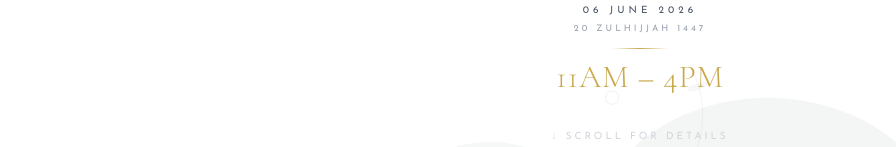
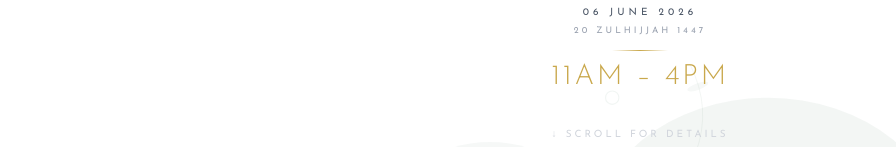
Before and after one commit to hajimss/wedding-invite, a Next.js app: page / in a window 1280 px wide. Shown: the part 469-616 px from the top of the page, without its empty margins (0-896 px from the left). Built offline with nearby package versions, Linux system fonts and the light colour scheme; no server answers; the database is empty.

Commit message:
fix: switch time display to Josefin Sans for clearer numerals

```diff
--- a/app/page.tsx
+++ b/app/page.tsx
@@ -51,7 +51,7 @@ export default function HomePage() {
               20 Zulhijjah 1447
             </p>
             <div className="w-14 h-px bg-gradient-to-r from-transparent via-gold to-transparent mb-3" />
-            <p className="font-serif text-[32px] font-light text-gold leading-none tracking-wide">
+            <p className="font-sans text-[28px] font-light text-gold leading-none tracking-widest">
               11AM – 4PM
             </p>
           </div>
```
